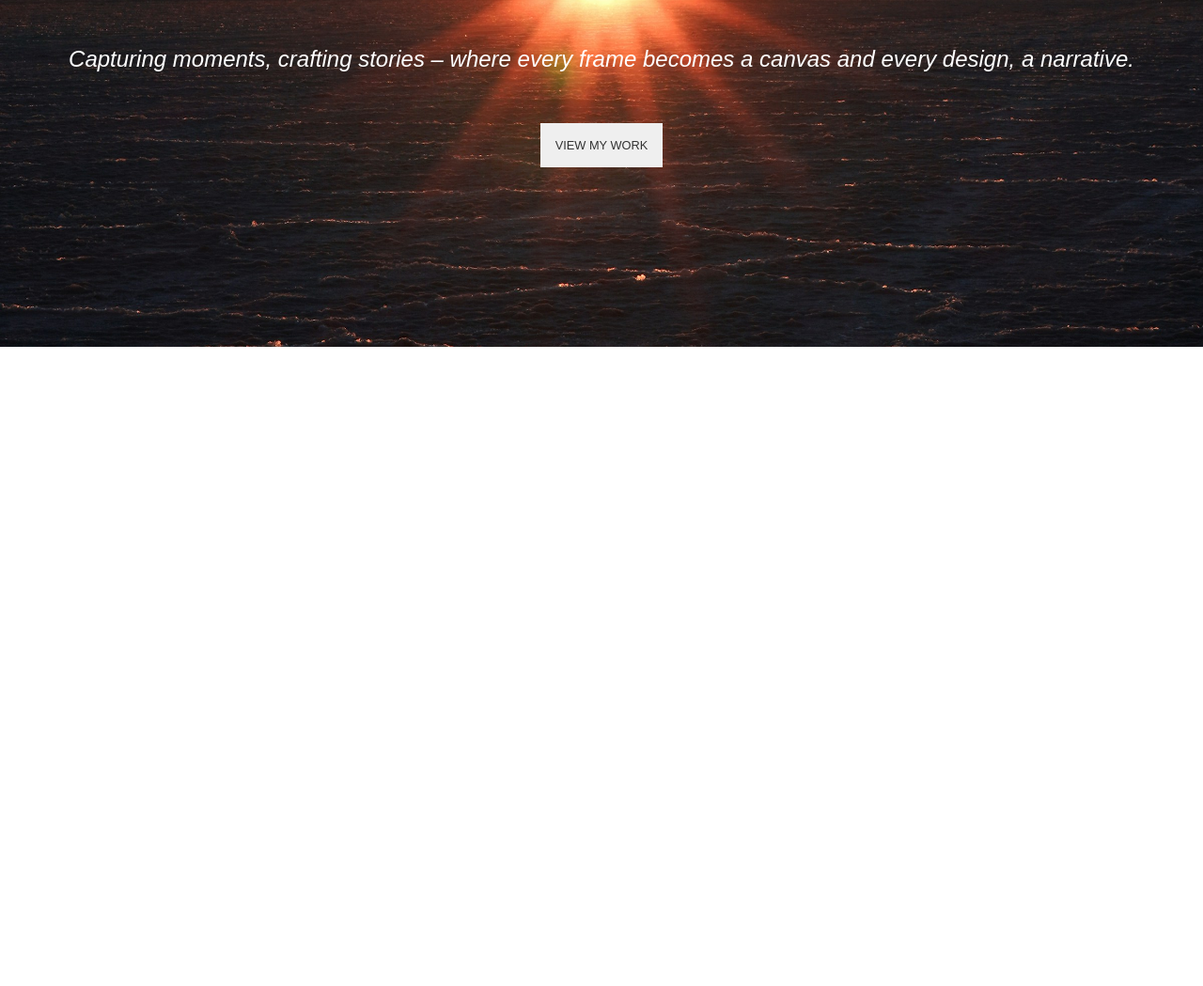
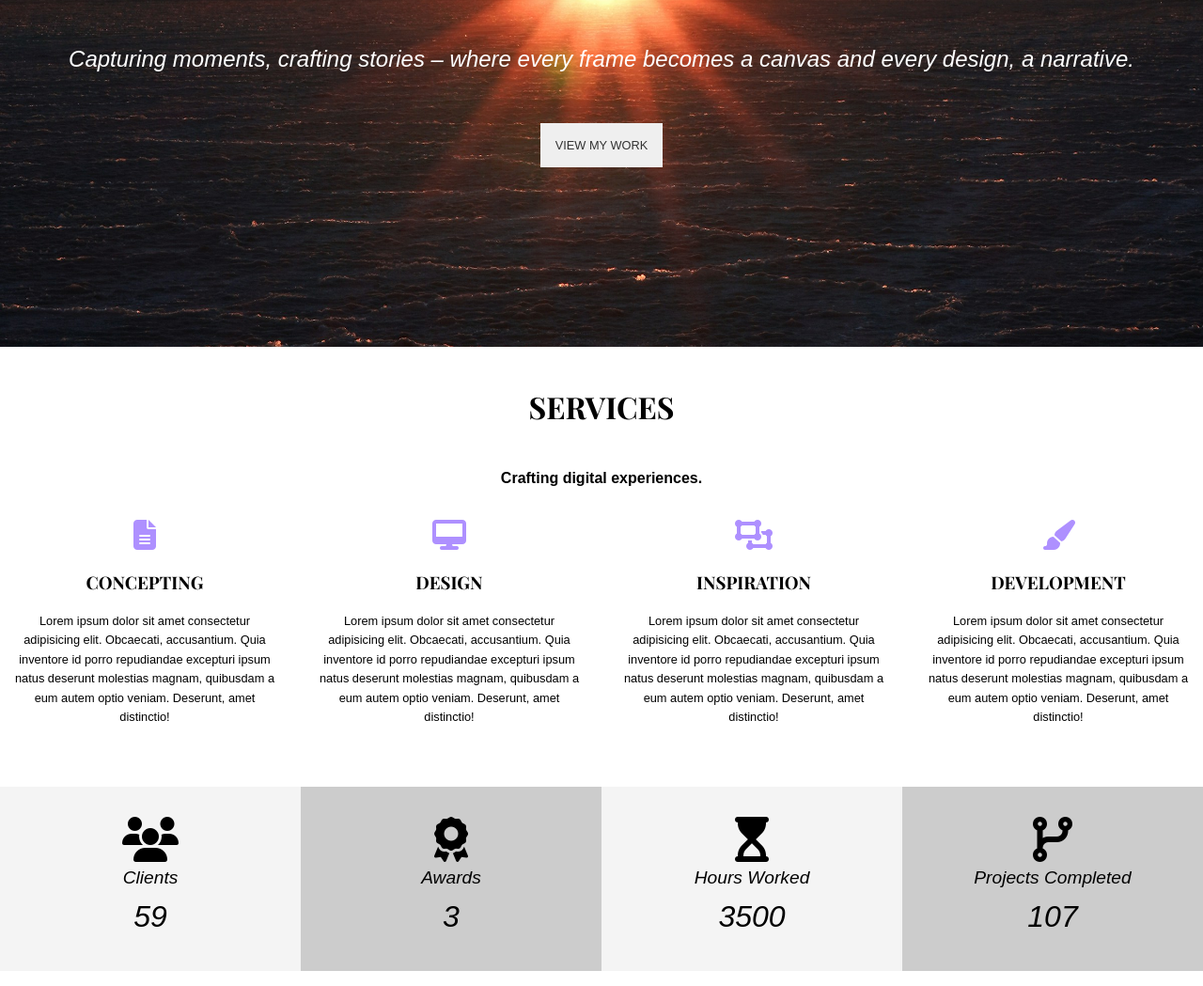
Before and after one commit to samazevedo/portfolio-html-sass, a website built with Vite: page src/index.html in a window 1280 px wide. Shown: the part 431-1480 px from the top of the page at 94% size. Before the commit the page ends 800 px from the top, so only its background shows below. Built offline with nearby package versions, Linux system fonts and the light colour scheme; a web font is replaced by a local one.

Commit message:
add section b stats

```diff
--- a/src/index.html
+++ b/src/index.html
@@ -4,6 +4,7 @@
     <meta charset="UTF-8" />
     <link rel="icon" type="image/svg+xml" href="/vite.svg" />
     <meta name="viewport" content="width=device-width, initial-scale=1.0" />
+    <script src="https://kit.fontawesome.com/1a3311c22d.js" crossorigin="anonymous"></script>
     <title>Joe Chen | Designer | Photographer</title>
   </head>
   <body>
@@ -32,10 +33,71 @@
           <button class="btn">
             <a href="work.html" >View my work</a>
           </button>
-
         </div>
       </div>
      </section>
+     <!-- SECTION         Services -->
+     <section class="section">
+      <h2 class="section__title">Services</h2>
+      <p class="section__subtitle"> Crafting digital experiences.</p>
+      <div class="card__group">
+        <div class="card">
+          <i class="fas fa-file-alt fa-2x"></i>
+          <h3>Concepting</h3>
+          <p>Lorem ipsum dolor sit amet consectetur adipisicing elit. Obcaecati, accusantium. Quia inventore id porro repudiandae excepturi ipsum natus deserunt molestias magnam, quibusdam a eum autem optio veniam. Deserunt, amet distinctio!</p>
+        </div>
+        <div class="card">
+          <i class="fas fa-desktop-alt fa-2x"></i>
+          <h3>Design</h3>
+          <p>Lorem ipsum dolor sit amet consectetur adipisicing elit. Obcaecati, accusantium. Quia inventore id porro repudiandae excepturi ipsum natus deserunt molestias magnam, quibusdam a eum autem optio veniam. Deserunt, amet distinctio!</p>
+        </div>
+        <div class="card">
+          <i class="fas fa-object-ungroup fa-2x"></i>
+          <h3>Inspiration</h3>
+          <p>Lorem ipsum dolor sit amet consectetur adipisicing elit. Obcaecati, accusantium. Quia inventore id porro repudiandae excepturi ipsum natus deserunt molestias magnam, quibusdam a eum autem optio veniam. Deserunt, amet distinctio!</p>
+        </div>
+        <div class="card">
+          <i class="fas fa-paint-brush fa-2x"></i>
+          <h3>Development</h3>
+          <p>Lorem ipsum dolor sit amet consectetur adipisicing elit. Obcaecati, accusantium. Quia inventore id porro repudiandae excepturi ipsum natus deserunt molestias magnam, quibusdam a eum autem optio veniam. Deserunt, amet distinctio!</p>
+        </div>
+      </div>
+     </section>
+
+     <!-- SECTION   STATS-->
+      <section class="section">
+        <div class="stats__group">
+          <div class="stats">
+            <ul>
+              <li><i class="fas fa-users fa-3x"></i></li>
+              <li><i class="stats__title">Clients</i></li>
+              <li><i class="stats__number">59</i></li>
+            </ul>
+          </div>
+          <div class="stats">
+            <ul>
+              <li><i class="fas fa-award fa-3x"></i></li>
+              <li><i class="stats__title">Awards</i></li>
+              <li><i class="stats__number">3</i></li>
+            </ul>
+          </div>
+          <div class="stats">
+            <ul>
+              <li><i class="fas fa-hourglass-start fa-3x"></i></li>
+              <li><i class="stats__title">Hours Worked</i></li>
+              <li><i class="stats__number">3500</i></li>
+            </ul>
+          </div>
+          <div class="stats">
+            <ul>
+              <li><i class="fas fa-code-branch fa-3x"></i></li>
+              <li><i class="stats__title">Projects Completed</i></li>
+              <li><i class="stats__number">107</i></li>
+            </ul>
+          </div>
+        </div>
+      </section>
+
 
     </div>
     <!-- <canvas id="main-canvas"></canvas> -->
--- a/src/scss/abstracts/_variables.scss
+++ b/src/scss/abstracts/_variables.scss
@@ -1,4 +1,7 @@
 $website-width: 1280px;
+$table-width: 768px;
+$mobile-width: 480px;
+
 $main-color: #ae90ff;
 $light-color: #f4f4f4;
 $medium-color: #ccc;
--- /dev/null
+++ b/src/scss/components/_card.scss
@@ -0,0 +1,37 @@
+@use '../abstracts/variables' as vars;
+.card {
+	padding: 1rem;
+	text-align: center;
+	i {
+		font-size: 2rem;
+		color: vars.$main-color;
+	}
+	p {
+		font-size: 0.8rem;
+	}
+
+	@media (max-width: 30rem) {
+		/* 480px */
+		padding: 1rem;
+		i {
+			font-size: 3rem;
+		}
+		p {
+			font-size: 1rem;
+		}
+	}
+	&__group {
+		display: grid;
+		grid-template-columns: repeat(4, 1fr);
+		gap: 1rem;
+
+		@media (max-width: 48rem) {
+			/* 768px */
+			grid-template-columns: repeat(2, 1fr);
+		}
+		@media (max-width: 30rem) {
+			/* 480px */
+			grid-template-columns: repeat(1, 1fr);
+		}
+	}
+}
--- /dev/null
+++ b/src/scss/components/_section.scss
@@ -0,0 +1,19 @@
+@use '../abstracts/variables' as vars;
+
+.section {
+	text-align: center;
+	padding: 1rem 0;
+	max-width: vars.$website-width;
+	margin: auto;
+	display: grid;
+	place-items: center;
+	&__title {
+		font-size: 2rem;
+		text-align: center;
+	}
+	&__subtitle {
+		font-size: 1rem;
+		text-align: center;
+		font-weight: 600;
+	}
+}
--- /dev/null
+++ b/src/scss/components/_stats.scss
@@ -0,0 +1,40 @@
+@use '../abstracts/variables' as vars;
+.stats {
+	display: grid;
+	place-items: center;
+	padding: 1rem;
+
+	&:nth-child(odd) {
+		background-color: vars.$light-color;
+	}
+	&:nth-child(even) {
+		background-color: vars.$medium-color;
+	}
+
+	ul {
+		list-style: none;
+	}
+	&__group {
+		display: grid;
+		grid-template-columns: repeat(4, 1fr);
+		min-width: vars.$website-width;
+
+		@media (max-width: 48rem) {
+			/* 768px */
+			grid-template-columns: repeat(2, 1fr);
+			min-width: vars.$table-width;
+		}
+		@media (max-width: 30rem) {
+			/* 480px */
+			grid-template-columns: repeat(1, 1fr);
+			min-width: vars.$mobile-width;
+		}
+	}
+
+	&__title {
+		font-size: 1.2rem;
+	}
+	&__number {
+		font-size: 2rem;
+	}
+}
--- a/src/scss/style.scss
+++ b/src/scss/style.scss
@@ -13,6 +13,9 @@
 @use './components/hero';
 @use './components/nav';
 @use './components/buttons';
+@use './components/card';
+@use './components/section';
+@use './components/stats';
 // layout
 //pages
 @use './pages/canvas';
```
